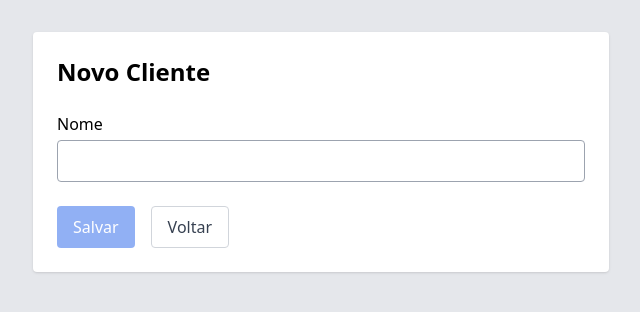
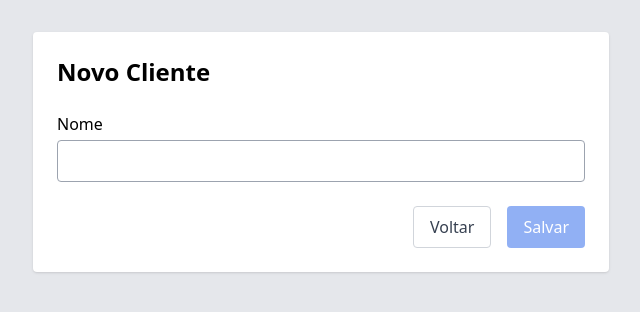
Before and after one commit to flavio-santos-ti/BaseHours, an Angular app in the folder Frontend/basehours-frontend/: page /client/create in a window 1280 px wide. Shown: the top 312 px of the page, without its empty margins (319-959 px from the left). Built offline with nearby package versions, Linux system fonts and the light colour scheme.

Commit message:
🎨 Style: improve form button order and alignment.

```diff
--- a/Frontend/basehours-frontend/src/app/pages/client-create/client-create.page.html
+++ b/Frontend/basehours-frontend/src/app/pages/client-create/client-create.page.html
@@ -23,7 +23,17 @@
       </div>
 
       <!-- BOTÕES -->
-      <div class="flex gap-4">
+      <div class="flex justify-end gap-4">
+
+        <!-- BOTÃO VOLTAR (MANTIDO COMO ESTÁ) -->
+        <button
+          type="button"
+          class="border border-gray-300 text-gray-700 px-4 py-2 rounded hover:bg-gray-100"
+          (click)="router.navigate([''])"
+        >
+          Voltar
+        </button>
+
         <!-- BOTÃO SALVAR COM LOADING -->
         <button
           type="submit"
@@ -58,14 +68,7 @@
           </ng-template>
         </button>
 
-        <!-- BOTÃO VOLTAR (MANTIDO COMO ESTÁ) -->
-        <button
-          type="button"
-          class="border border-gray-300 text-gray-700 px-4 py-2 rounded hover:bg-gray-100"
-          (click)="router.navigate([''])"
-        >
-          Voltar
-        </button>
+
       </div>
     </form>
   </div>
```
